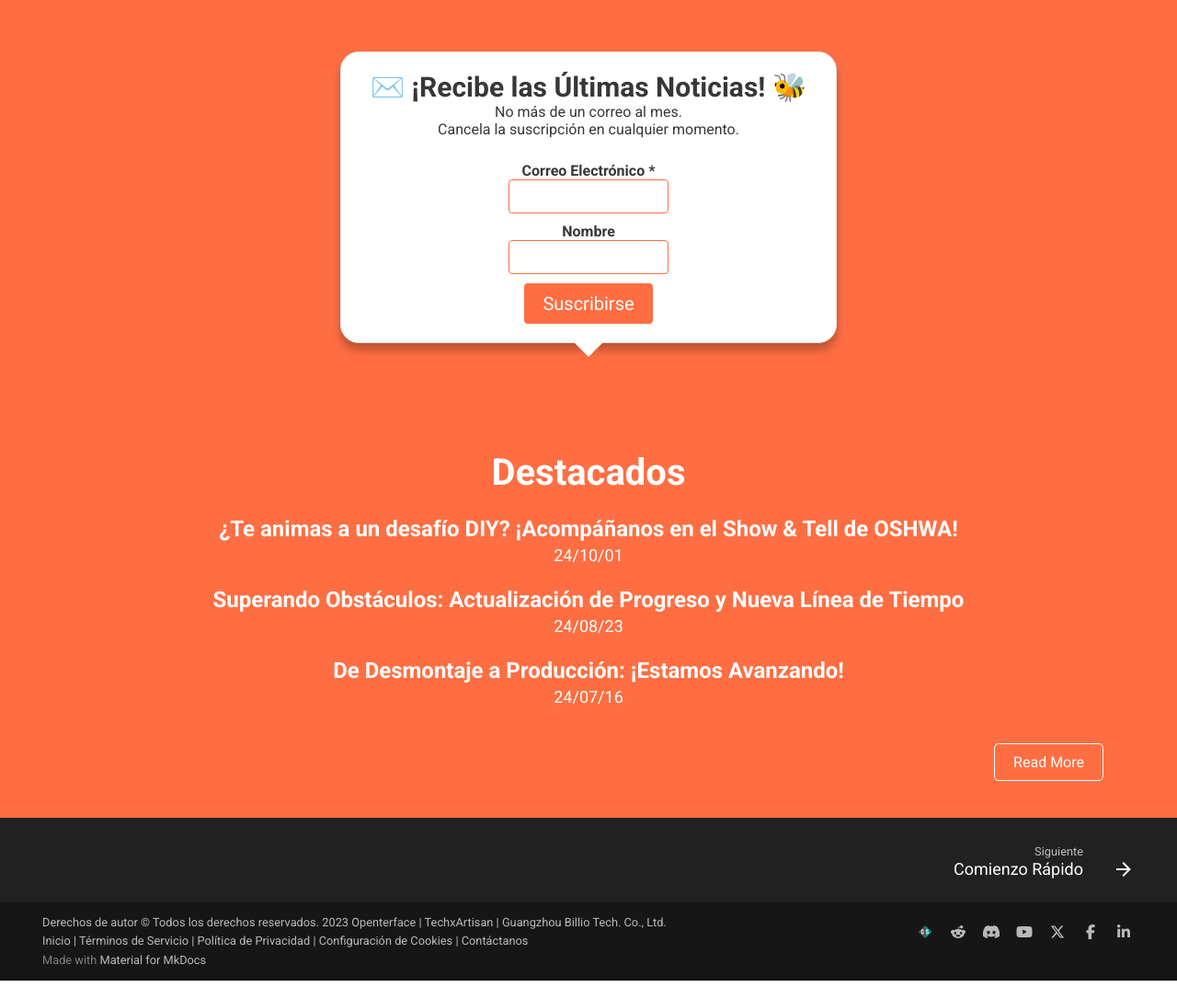
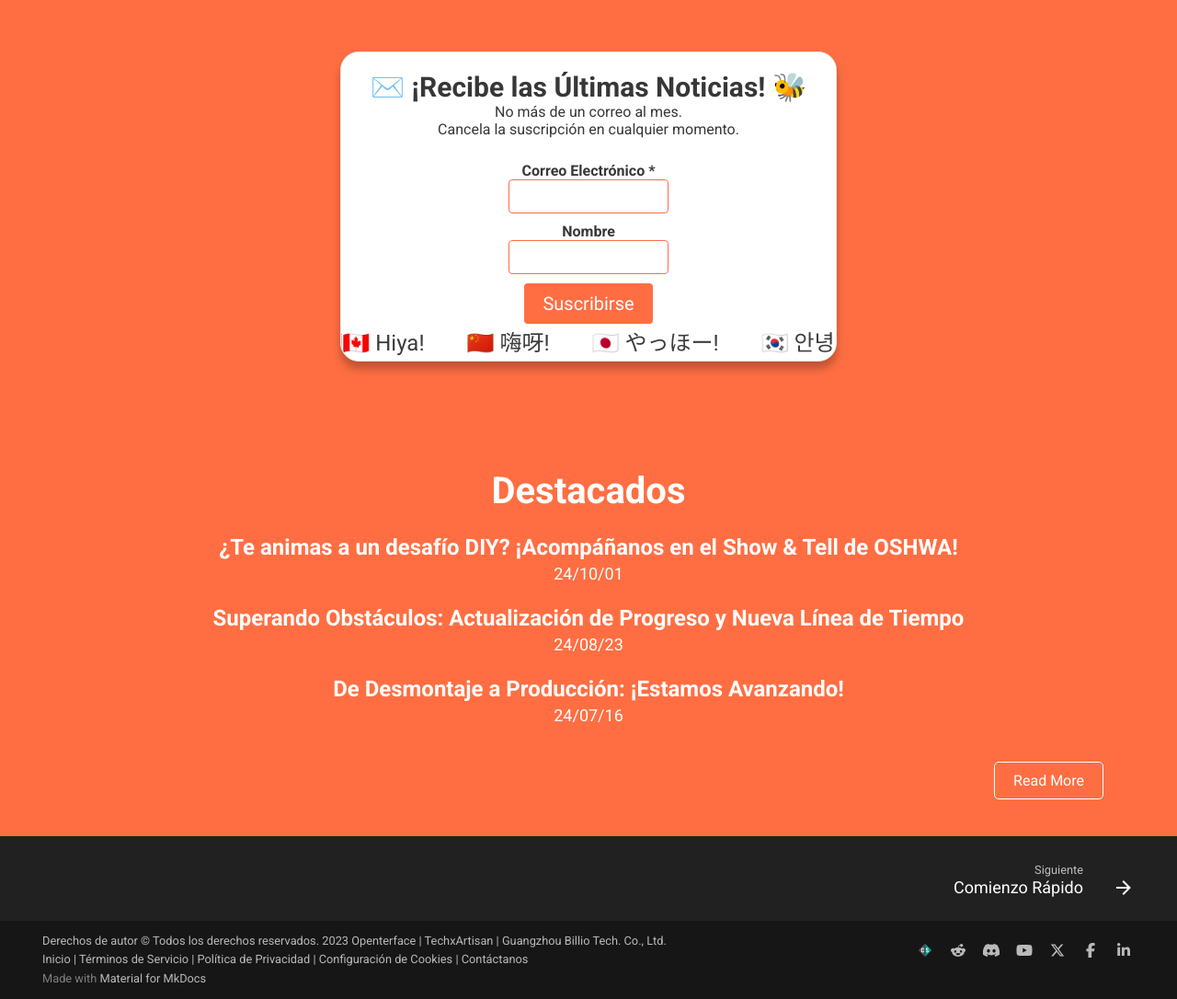
Before and after one commit to TechxArtisanStudio/Openterface_es, an MkDocs documentation site: the page built from docs/index.md, in a window 1280 px wide, cut to the strip 3726-4812 px from the top of the page. Shown: the whole strip at 92% size. Built offline with MkDocs 1.6.1 and Material for MkDocs 9.7.7, drawn with Linux system fonts in a browser that asks for light colours; comment, search, counter and statistics services are not loaded.

Commit message:
add scrolling text

```diff
--- a/docs/assets/stylesheets/custom.css
+++ b/docs/assets/stylesheets/custom.css
@@ -953,3 +953,87 @@
     font-size: 0.8rem;
     padding-bottom: 0.3rem;
 }
+
+.scrolling-text-section {
+    background: var(--md-primary-fg-color);
+    padding: var(--shared-padding);
+    text-align: center;
+}
+
+.scrolling-text-bubble {
+    display: inline-block;
+    background-color: white;
+    border-radius: 20px;
+    padding: 1.5rem 1.5rem; /* Increased vertical padding */
+    position: relative;
+    margin: 1rem auto;
+    box-shadow: 0 8px 10px rgba(0, 0, 0, 0.25);
+    border: 1px solid #e7e7e7;
+    overflow: hidden;
+    width: 80%;
+    max-width: 600px;
+}
+
+.scrolling-text {
+    display: inline-block;
+    white-space: nowrap;
+    font-size: 1.5rem;
+    animation: scroll-text 30s linear infinite; /* Slowed down to 30s */
+    padding-left: 100%; /* Start the text off-screen */
+    box-sizing: content-box; /* Ensure padding doesn't affect the width */
+}
+
+.scrolling-text a {
+    color: inherit;
+    text-decoration: none;
+    margin: 0 1rem; /* Add some spacing between links */
+}
+
+.scrolling-text a:hover {
+    text-decoration: underline;
+}
+
+@keyframes scroll-text {
+    0% {
+        transform: translateX(0);
+    }
+    100% {
+        transform: translateX(-100%);
+    }
+}
+
+#mc_embed_signup_scroll .scrolling-text {
+    display: inline-block;
+    white-space: nowrap;
+    font-size: 1rem;
+    animation: scroll-text 30s linear infinite;
+    padding-left: 100%;
+    box-sizing: content-box;
+    margin-bottom: 1rem; /* Add some space below the scrolling text */
+}
+
+#mc_embed_signup_scroll .dialogue-bubble {
+    position: relative; /* Ensure positioning context for children */
+    overflow: hidden; /* Hide overflow to keep text within bounds */
+    padding-bottom: 2rem; /* Add padding to accommodate scrolling text */
+}
+
+#mc_embed_signup_scroll .scrolling-text {
+    position: absolute; /* Position absolutely within the bubble */
+    bottom: -0.8rem; /* Move it further down */
+    left: 100%; /* Start from the right edge */
+    white-space: nowrap;
+    font-size: 1.2rem;
+    animation: scroll-text-bubble 45s linear infinite;
+    box-sizing: content-box;
+    color: rgb(60, 60, 60); /* Change font color to dark green */
+}
+
+@keyframes scroll-text-bubble {
+    0% {
+        transform: translateX(-26.8%);
+    }
+    100% {
+        transform: translateX(-70%); /* Move across the entire width of the duplicated content */
+    }
+}
--- a/docs/overrides/home.html
+++ b/docs/overrides/home.html
@@ -167,6 +167,30 @@
             <div class="clear">
               <input type="submit" name="subscribe" id="mc-embedded-subscribe" class="button" value="Suscribirse">
             </div>
+            <div class="scrolling-text">
+              🐝 ✉️ 🐝
+              <a href="https://openterface.com/" title="English"> 🇬🇧🇺🇸🇨🇦 Hiya!</a>
+              <a href="https://cn.openterface.com/" title="简中文">🇨🇳 嗨呀!</a>
+              <a href="https://jp.openterface.com/" title="日本語">🇯🇵 やっほー!</a>
+              <a href="https://kr.openterface.com/" title="한국어">🇰🇷 안녕!</a>
+              <a href="https://fr.openterface.com/" title="Français">🇫🇷 Salut!</a>
+              <a href="https://de.openterface.com/" title="Deutsch">🇩🇪 Deutsch!</a>
+              <a href="https://it.openterface.com/" title="Italiano">🇮🇹 Ciao!</a>
+              <a href="https://es.openterface.com/" title="Español">🇪🇸🇲🇽🇦🇷 ¡Hola!</a>
+              <a href="https://pt.openterface.com/" title="Português">🇵🇹🇧🇷 Oi!</a>
+              <a href="https://ro.openterface.com/" title="Română">🇷🇴 Hei!</a>
+              🐝 ✉️ 🐝
+              <a href="https://openterface.com/" title="English">🇬🇧🇺🇸🇨🇦 Hiya!</a>
+              <a href="https://cn.openterface.com/" title="简中文">🇨🇳 嗨呀!</a>
+              <a href="https://jp.openterface.com/" title="日本語">🇯🇵 やっほー!</a>
+              <a href="https://kr.openterface.com/" title="한국어">🇰🇷 안녕!</a>
+              <a href="https://fr.openterface.com/" title="Français">🇫🇷 Salut!</a>
+              <a href="https://de.openterface.com/" title="Deutsch">🇩🇪 Deutsch!</a>
+              <a href="https://it.openterface.com/" title="Italiano">🇮🇹 Ciao!</a>
+              <a href="https://es.openterface.com/" title="Español">🇪🇸🇲🇽🇦🇷 ¡Hola!</a>
+              <a href="https://pt.openterface.com/" title="Português">🇵🇹🇧🇷 Oi!</a>
+              <a href="https://ro.openterface.com/" title="Română">🇷🇴 Hei! </a>
+            </div>
           </div>
         </div>
       </form>
```
